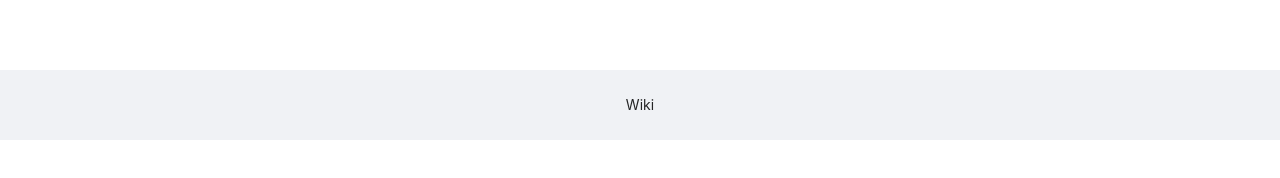
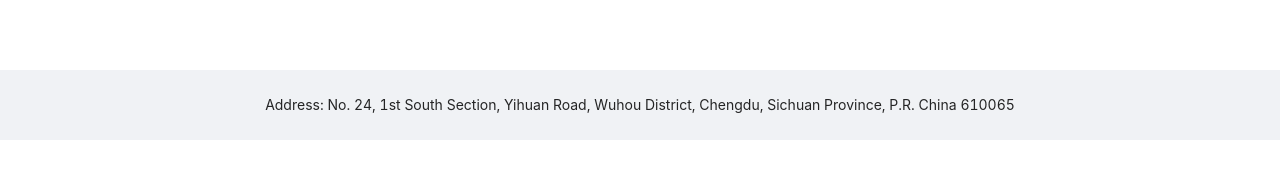
Before and after one commit to LDoex/homepage, a Vue app in the folder web/: page /doc in a window 1280 px wide. Shown: the part 274-452 px from the top of the page. Built offline with nearby package versions, Linux system fonts and the light colour scheme; no server answers.

Commit message:
增加页脚，修改布局

```diff
--- a/web/src/components/the-footer.vue
+++ b/web/src/components/the-footer.vue
@@ -1,6 +1,6 @@
 <template>
   <a-layout-footer style="text-align: center;">
-    Wiki {{user.name}}
+    Address: No. 24, 1st South Section, Yihuan Road, Wuhou District, Chengdu, Sichuan Province, P.R. China 610065 {{user.name}}
   </a-layout-footer>
 </template>
 
--- a/web/src/views/doc.vue
+++ b/web/src/views/doc.vue
@@ -75,7 +75,7 @@
           :model="contents"
       >
         <a-form-item v-for="c in contents" :key="c.id" :id="c.id">
-          <div :key="c.id" :id="c.id">{{c.name}}</div>
+          <div :key="c.id" :id="c.id" style="font-size: x-large">{{c.name}}</div>
           <a-divider/>
           <div class="wangeditor" :key="c.id" :innerHTML="c.content"></div>
         </a-form-item>
```
